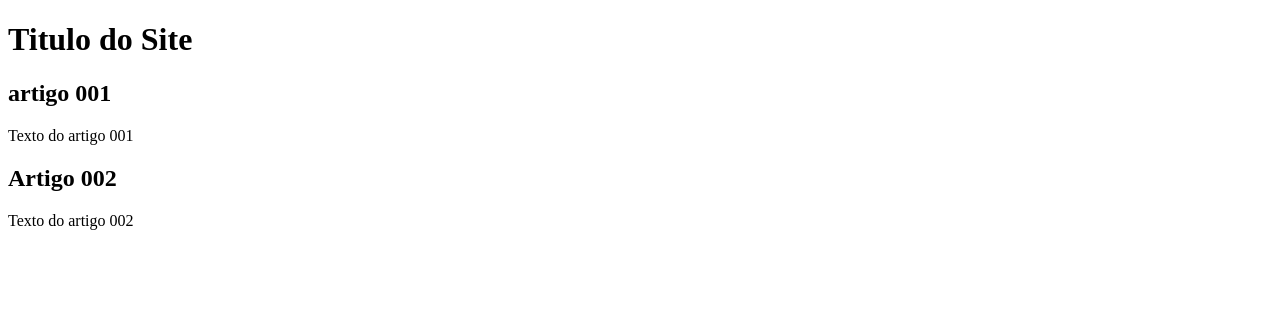
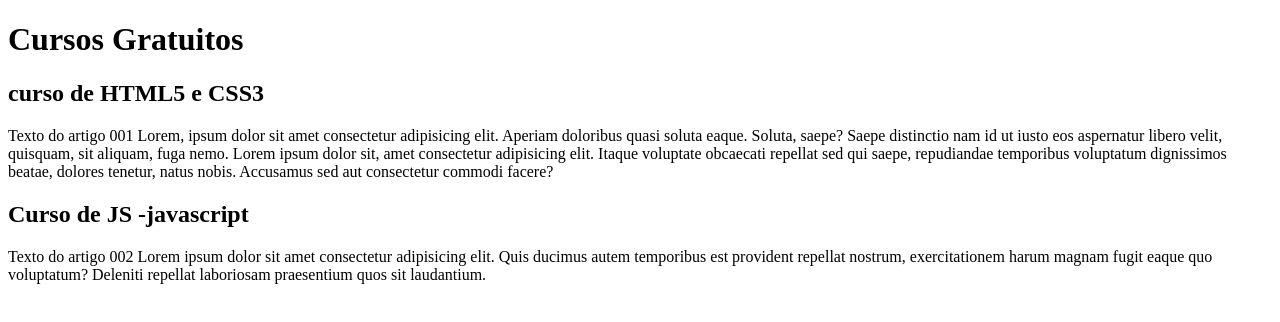
Before and after one commit to HugoGonzales1278/projeto-site-curso-git-github, a plain HTML site: page index.html in a window 1280 px wide. Drawn offline with Linux system fonts and the light colour scheme.

Commit message:
comecei a escrever o conteudo

```diff
--- a/index.html
+++ b/index.html
@@ -8,14 +8,18 @@
 <body>
     <main>
         <header>
-            <h1>Titulo do Site</h1>
+            <h1>Cursos Gratuitos</h1>
             <article>
-                <h2>artigo 001</h2>
-                <p>Texto do artigo 001</p>
+                <h2>curso de HTML5 e CSS3</h2>
+                <p>Texto do artigo 001
+                    Lorem, ipsum dolor sit amet consectetur adipisicing elit. Aperiam doloribus quasi soluta eaque. Soluta, saepe? Saepe distinctio nam id ut iusto eos aspernatur libero velit, quisquam, sit aliquam, fuga nemo. Lorem ipsum dolor sit, amet consectetur adipisicing elit. Itaque voluptate obcaecati repellat sed qui saepe, repudiandae temporibus voluptatum dignissimos beatae, dolores tenetur, natus nobis. Accusamus sed aut consectetur commodi facere?
+                </p>
             </article>
             <article>
-                <h2>Artigo 002</h2>
-                <p>Texto do artigo 002</p>
+                <h2>Curso de JS -javascript</h2>
+                <p>Texto do artigo 002
+                    Lorem ipsum dolor sit amet consectetur adipisicing elit. Quis ducimus autem temporibus est provident repellat nostrum, exercitationem harum magnam fugit eaque quo voluptatum? Deleniti repellat laboriosam praesentium quos sit laudantium.
+                </p>
             </article>
         </header>
     </main>
```
